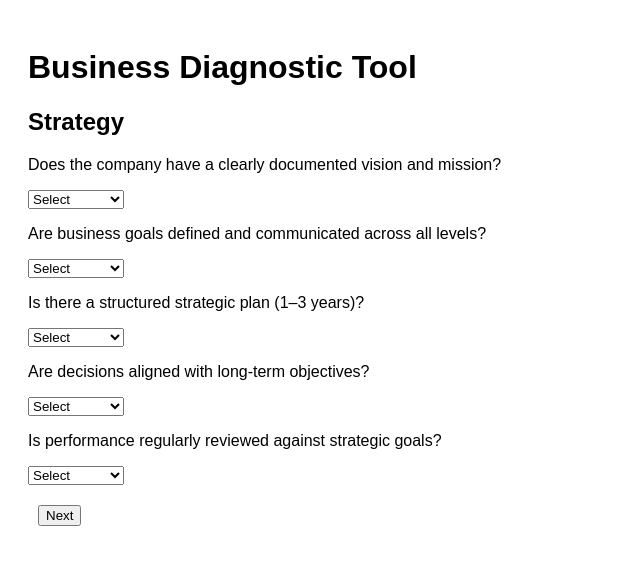
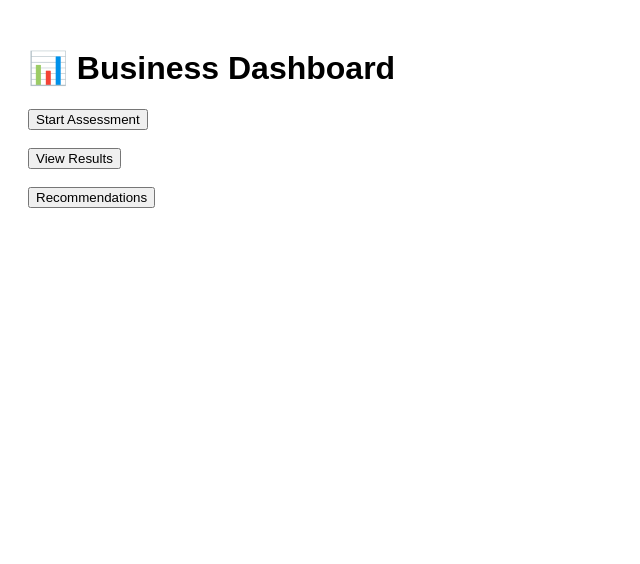
Before and after one commit to madudoris1993-tech/business-diagnostic-saas, a Next.js app: page / in a window 1280 px wide. Shown: the top 564 px of the page, without its empty margins (0-640 px from the left). Built offline with nearby package versions, Linux system fonts and the light colour scheme.

Commit message:
Update index.js

```diff
--- a/pages/index.js
+++ b/pages/index.js
@@ -3,25 +3,23 @@ import { useState } from "react";
 const sections = {
   Strategy: [
     "Does the company have a clearly documented vision and mission?",
-    "Are business goals defined and communicated across all levels?",
-    "Is there a structured strategic plan (1–3 years)?",
-    "Are decisions aligned with long-term objectives?",
-    "Is performance regularly reviewed against strategic goals?"
+    "Are business goals defined across all levels?",
+    "Is there a structured strategic plan?"
   ],
   Operations: [
-    "Are key business processes documented and standardized?",
-    "Is there a system for monitoring operational performance?",
-    "Are tasks completed efficiently with minimal delays?",
-    "Is there a quality control process in place?",
-    "Are operations regularly reviewed for improvement?"
+    "Are processes documented?",
+    "Is performance monitored?",
+    "Is there quality control?"
   ]
 };
 
 export default function Home() {
+  const [screen, setScreen] = useState("dashboard");
   const [step, setStep] = useState(0);
   const [answers, setAnswers] = useState({});
 
   const sectionNames = Object.keys(sections);
+  const currentSection = sectionNames[step];
 
   const handleChange = (section, question, value) => {
     setAnswers({
@@ -47,30 +45,50 @@ export default function Home() {
     return Math.round((total / max) * 100);
   };
 
-  const getInsight = (score) => {
-    if (score < 40) return "⚠️ Your business needs urgent structural improvements.";
-    if (score < 70) return "⚡ Your business is stable but has growth gaps.";
-    return "🚀 Your business is strong and scalable!";
+  const getRecommendation = (score) => {
+    if (score < 40) return "Improve structure, processes, and leadership.";
+    if (score < 70) return "Optimize operations and scale gradually.";
+    return "Focus on growth, expansion, and automation.";
   };
-
-  const currentSection = sectionNames[step];
 
   return (
     <div style={{ padding: 20, fontFamily: "Arial" }}>
-      <h1>Business Diagnostic Tool</h1>
 
-      {step < sectionNames.length ? (
+      {/* DASHBOARD */}
+      {screen === "dashboard" && (
+        <>
+          <h1>📊 Business Dashboard</h1>
+
+          <button onClick={() => setScreen("assessment")}>
+            Start Assessment
+          </button>
+
+          <br /><br />
+
+          <button onClick={() => setScreen("results")}>
+            View Results
+          </button>
+
+          <br /><br />
+
+          <button onClick={() => setScreen("recommendations")}>
+            Recommendations
+          </button>
+        </>
+      )}
+
+      {/* ASSESSMENT */}
+      {screen === "assessment" && (
         <>
           <h2>{currentSection}</h2>
 
           {sections[currentSection].map((q, i) => (
-            <div key={i} style={{ marginBottom: 15 }}>
+            <div key={i}>
               <p>{q}</p>
               <select
                 onChange={(e) =>
                   handleChange(currentSection, q, e.target.value)
                 }
-                value={answers[currentSection]?.[q] || ""}
               >
                 <option value="">Select</option>
                 <option value="1">1 - Poor</option>
@@ -82,25 +100,43 @@ export default function Home() {
             </div>
           ))}
 
-          <div style={{ marginTop: 20 }}>
-            {step > 0 && (
-              <button onClick={() => setStep(step - 1)}>Back</button>
-            )}
-            <button
-              onClick={() => setStep(step + 1)}
-              style={{ marginLeft: 10 }}
-            >
-              Next
-            </button>
-          </div>
+          <br />
+
+          <button onClick={() => setScreen("dashboard")}>Back</button>
+
+          <button
+            onClick={() =>
+              step < sectionNames.length - 1
+                ? setStep(step + 1)
+                : setScreen("results")
+            }
+          >
+            Next
+          </button>
         </>
-      ) : (
+      )}
+
+      {/* RESULTS */}
+      {screen === "results" && (
         <>
-          <h2>📊 Your Results</h2>
+          <h2>📊 Results</h2>
           <h3>Score: {calculateScore()}%</h3>
-          <p>{getInsight(calculateScore())}</p>
 
-          <button onClick={() => setStep(0)}>Restart</button>
+          <button onClick={() => setScreen("dashboard")}>
+            Back to Dashboard
+          </button>
+        </>
+      )}
+
+      {/* RECOMMENDATIONS */}
+      {screen === "recommendations" && (
+        <>
+          <h2>💡 Recommendations</h2>
+          <p>{getRecommendation(calculateScore())}</p>
+
+          <button onClick={() => setScreen("dashboard")}>
+            Back to Dashboard
+          </button>
         </>
       )}
     </div>
```
